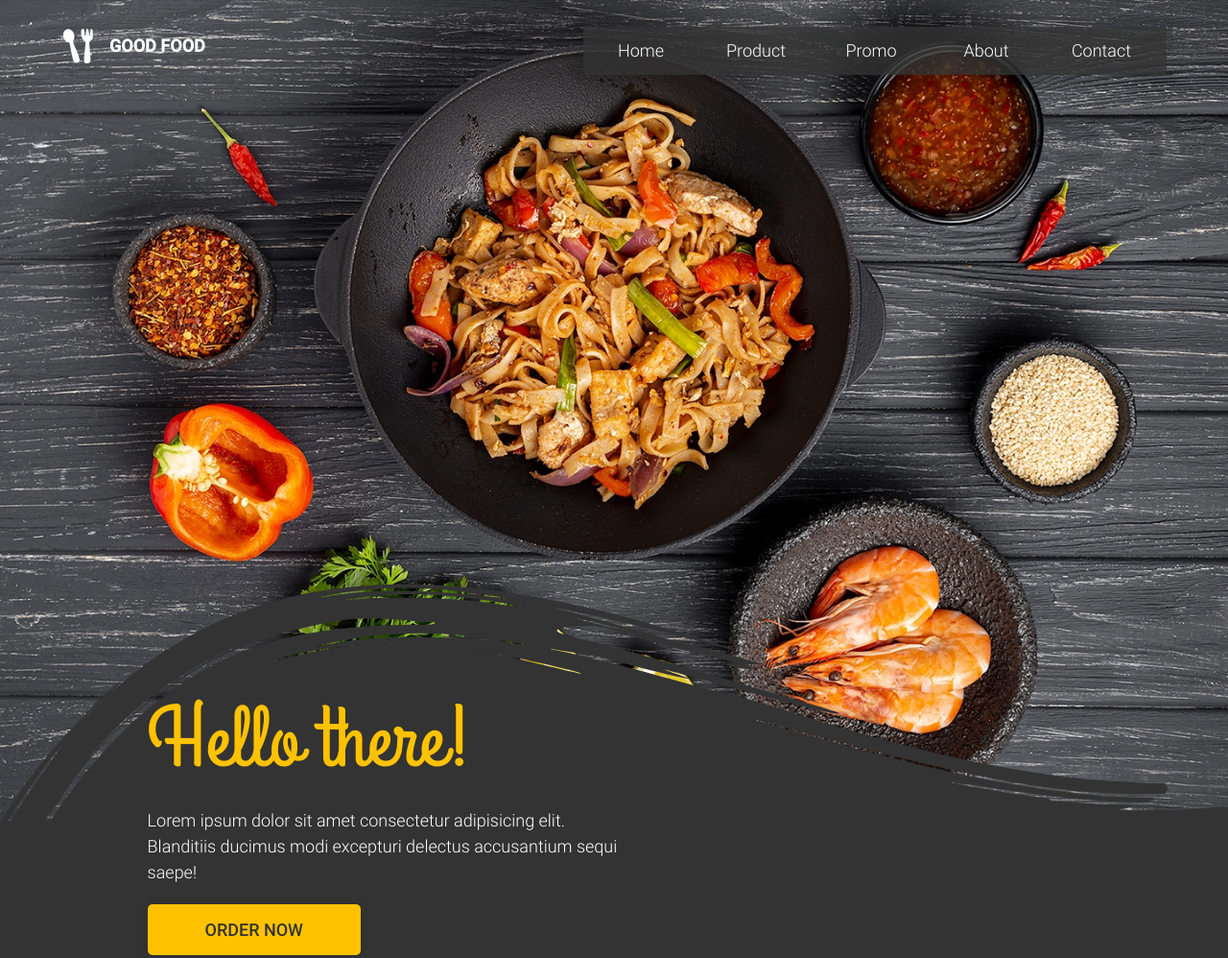
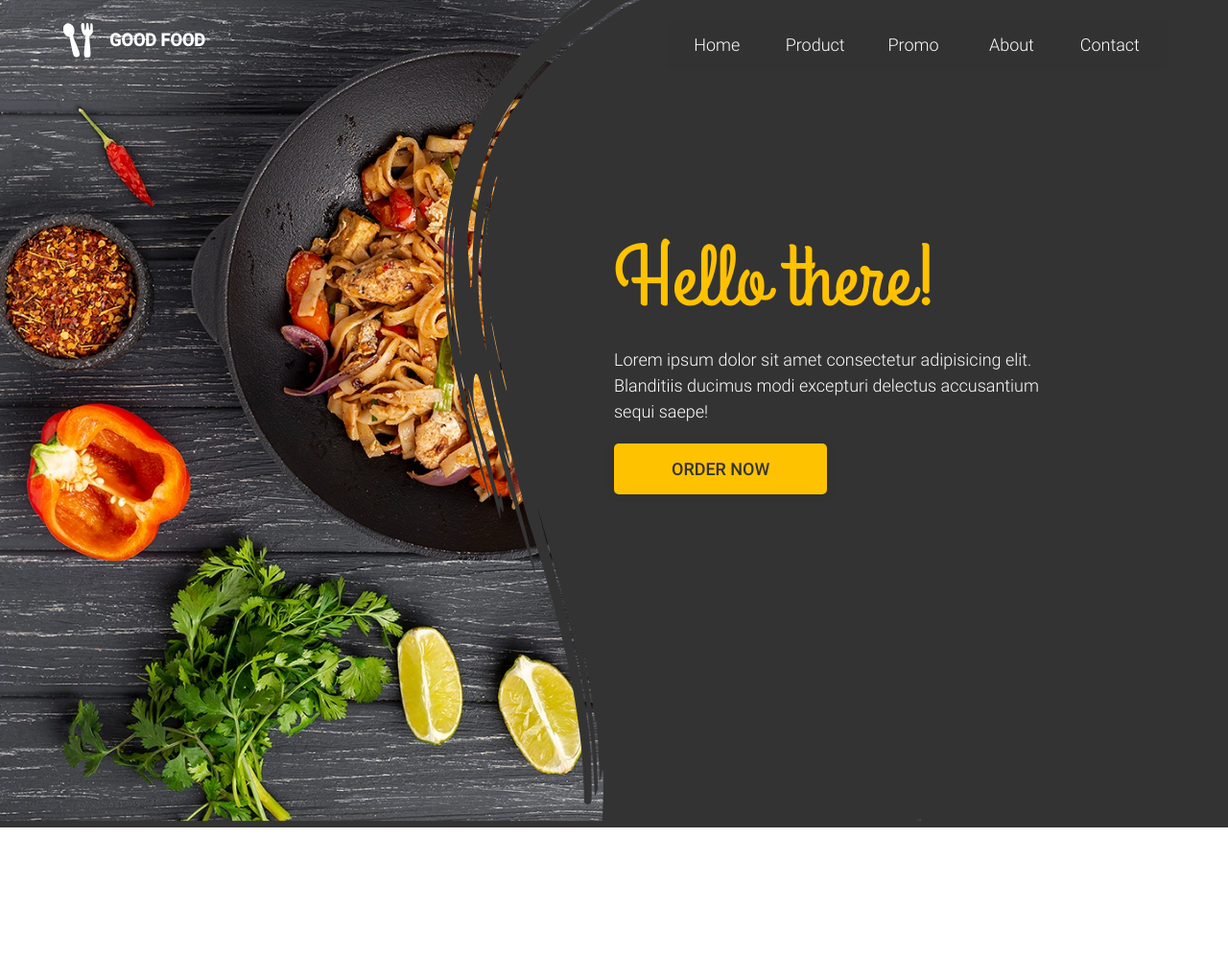
Before and after one commit to PaulNafureanu/good-food, a plain HTML site: page index.html in a window 1280 px wide. Shown: the whole page at 96% size. After the commit the page ends 862 px from the top, so only its background shows below. Drawn offline with Linux system fonts and the light colour scheme; files whose address does not match are found by name.

Commit message:
Complete hero component

```diff
--- a/styles/styles.css
+++ b/styles/styles.css
@@ -593,7 +593,7 @@ p {
   }
 
   .menu__list .list__item {
-    width: 12rem;
+    width: 8vw;
   }
 
   .menu__list .menu__search {
@@ -619,7 +619,6 @@ p {
 
 @media screen and (min-width: 1920px) {
   .menu__list .list__item {
-    width: 20rem;
     height: 7rem;
   }
 
@@ -745,3 +744,39 @@ p {
   bottom: 7vw;
   left: 7vw;
 }
+
+@media screen and (min-width: 1024px) {
+  .hero .menu {
+    box-shadow: none;
+  }
+
+  .hero__picture {
+    translate: -10% 0;
+  }
+
+  .hero__svg {
+    background-color: var(--primary-color);
+    height: 100%;
+    width: 25vw;
+    position: absolute;
+    top: 0;
+    right: 0;
+    justify-content: center;
+    align-items: center;
+  }
+
+  .hero__svg .svg {
+    transform: scaleX(-1);
+    rotate: 0deg;
+    height: 110%;
+    width: 100vw;
+    translate: -70% 0;
+  }
+
+  .hero__content .callout {
+    /* margin-right: 0; */
+    bottom: auto;
+    left: 50%;
+    top: 25%;
+  }
+}
```
